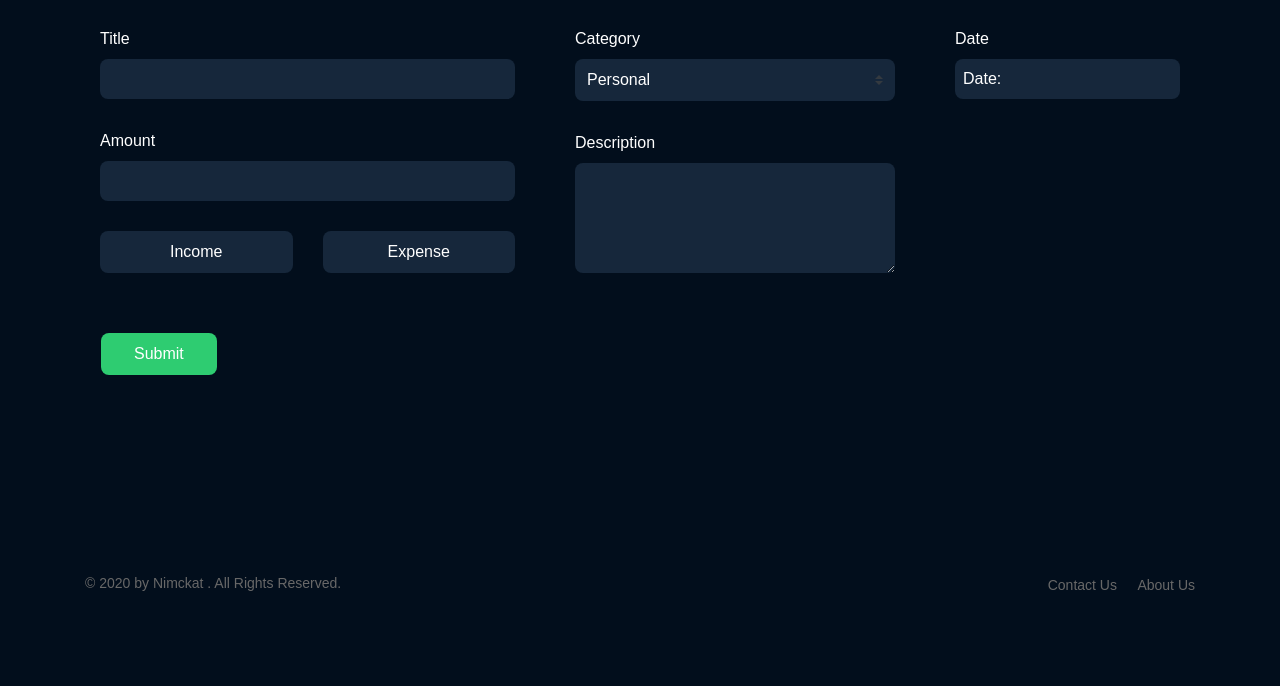
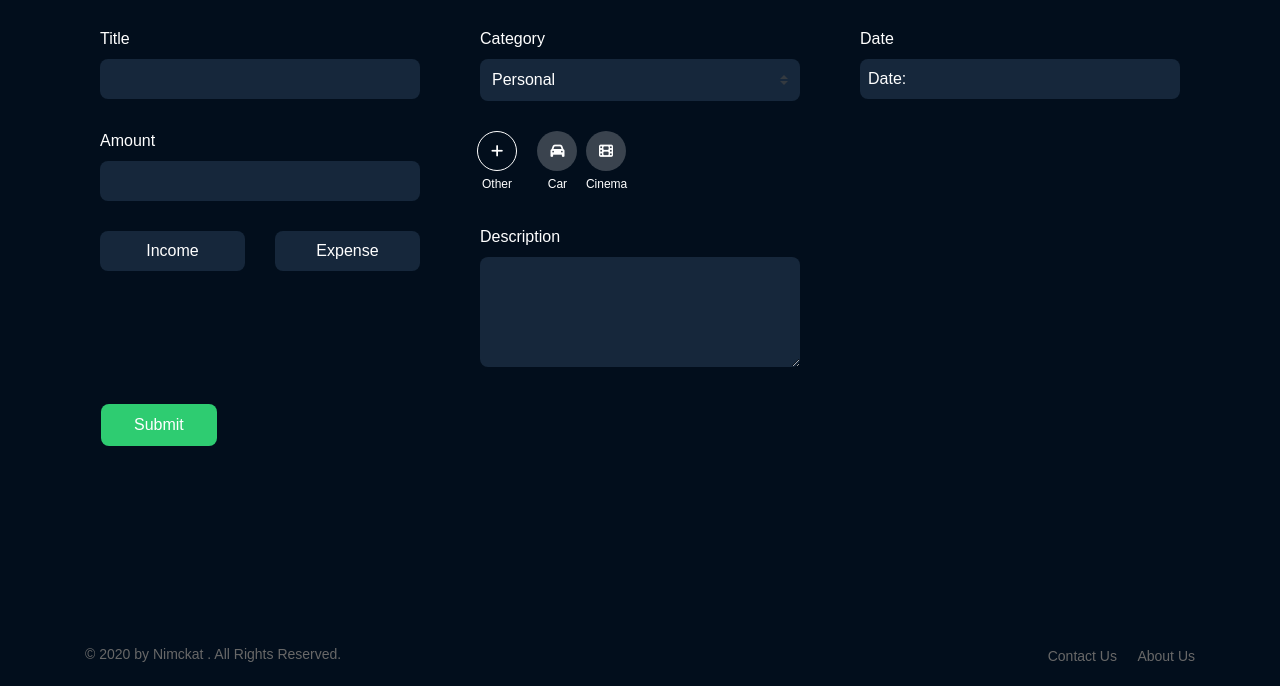
Before and after one commit to Mdhesari/Finance-Management, a website: page add-finance.html in a window 1280 px wide. Shown: the part 251-937 px from the top of the page. Before the commit the page ends 866 px from the top, so only its background shows below. Drawn offline with nearby package versions, Linux system fonts and the light colour scheme.

Commit message:
channge category design

```diff
--- a/add-finance.html
+++ b/add-finance.html
@@ -14,6 +14,7 @@
     <script src="assets/js/jquery.slim.min.js" type="text/javascript"></script>
 
     <!--Jquery -->
+    <script src="https://kit.fontawesome.com/de1219be64.js" crossorigin="anonymous"></script>
 </head>
 
 <body>
@@ -51,7 +52,7 @@
                 <div class="add-content">
                     <form action="" class="form-holder Date">
                         <div class="row row-form-holder">
-                            <div class="col-lg-5 col-md-12 form-inpus">
+                            <div class="col-lg-4 col-md-12 form-inpus">
                                 <div class="form-input col-md-12">
                                     <div class="input-title">
                                         <span>Title</span>
@@ -65,16 +66,18 @@
                                     <input type="number" class="finance-input">
                                 </div>
                                 <div class="form-input col-md-12">
-                                    <div class="row">
-                                        <div class=" col-md-6 btn-holder ">
-                                            <button class="btn btn-peyment income-btn" id="income-btn">
-                                                Income
-                                            </button>
+                                    <div class="row peyments">
+                                        <div class="col-md-6 ">
+                                            <div class="inner-payment">
+                                                <input type="checkbox" id="income" class="peyment-input income-input">
+                                                <label for="income" class="peyment-lable income">Income</label>
+                                            </div>
                                         </div>
-                                        <div class=" col-md-6 btn-holder ">
-                                            <button class="btn btn-peyment expense-btn">
-                                                Expense
-                                            </button>
+                                        <div class=" col-md-6">
+                                            <div class="inner-payment">
+                                                <input type="checkbox" id="expense" class="peyment-input expense-input">
+                                                <label for="expense" class="peyment-lable expense">Expense</label>
+                                            </div>
                                         </div>
                                     </div>
                                 </div>
@@ -90,6 +93,32 @@
                                         <option value="3">Home</option>
                                     </select>
                                 </div>
+                                <div class="category-holder">
+                                    <div class="btn-category">
+                                        <button class="btn add-btn"><i class="fas fa-plus"></i></button>
+                                        <div class="name-btn">
+                                            Other
+                                        </div>
+                                    </div>
+                                    <ul class="categories">
+                                        <li class="category">
+                                            <div class="cat-icon">
+                                                <i class=" fas fa-car"></i>
+                                            </div>
+                                            <div class="cat-name">
+                                                Car
+                                            </div>
+                                        </li>
+                                        <li class="category">
+                                            <div class="cat-icon">
+                                                <i class=" fas fa-film"></i>
+                                            </div>
+                                            <div class="cat-name">
+                                                Cinema
+                                            </div>
+                                        </li>
+                                    </ul>
+                                </div>
                                 <div class="form-input col-md-12">
                                     <div class="input-title">
                                         <span>Description</span>
@@ -97,15 +126,15 @@
                                     <textarea name="" id="" cols="30" rows="10"></textarea>
                                 </div>
                             </div>
-                            <div class="col-lg-3 .col-md-12 form-inputs">
+                            <div class="col-lg-4 .col-md-12 form-inputs">
                                 <div class="form-input col-md-12">
                                     <div class="input-title">
                                         <span>Date</span>
                                     </div>
-                                        <input type="text" id="datepicker" value="Date:" class="finance-input" />
-                                    </div>
+                                    <input type="text" id="datepicker" value="Date:" class="finance-input" />
                                 </div>
                             </div>
+                        </div>
                         <div class="row-form-holder row-form-button">
                             <button class="btn btn-submit" type="submit"> Submit</button>
                         </div>
@@ -137,9 +166,9 @@
     <script src="https://code.jquery.com/jquery-1.12.4.js"></script>
     <script src="https://code.jquery.com/ui/1.12.1/jquery-ui.js"></script>
     <script>
-          $(function () {
-              $("#datepicker").datepicker();
-          });
+        $(function () {
+            $("#datepicker").datepicker();
+        });
     </script>
 </body>
 
--- a/assets/css/m-style.css
+++ b/assets/css/m-style.css
@@ -525,26 +525,107 @@ section.sec {
 .add-finace-section{
     padding: 150px 0 !important;
 }
-.btn-peyment{
+.category-holder{
+    margin-bottom:30px;
+    padding: 0 12px;
+}
+.category-holder .btn-category{
+    display: inline-block;
+}
+.category-holder .add-btn {
+    width: 40px;
+    height: 40px;
+    border-radius: 50%;
+    border: 1.5px solid #fff;
+    display: flex;
+    align-items: center;
+    justify-content: center;
+}
+.category-holder .add-btn i{
+    color: #fff;
+    font-size: 14px;
+}
+.btn-category .name-btn {
+    text-align: center;
+    font-size: 12px;
+    margin-top: 4px;
+}
+.btn-category:hover .add-btn{
+    background-color: #fff;
+
+}
+.btn-category:hover .add-btn i{
+    color: #000;
+
+}
+.categories{
+    display: inline-block;
+    margin-left: 16px;
+}
+.categories .category {
+    display: inline-block;
+    margin-right: 4px;
+    width: 40px;
+    text-align: center;
+}
+.categories .category .cat-icon{
+    width: 40px;
+    height: 40px;
+    border-radius: 50%;
+    display: flex;
+    align-items: center;
+    justify-content: center;
+    background-color: #ffffff38;
+    text-align: center;
+    transition: all .3s;
+    -webkit-transition: all .3s;
+    -moz-transition: all .3s;
+    -ms-transition: all .3s;
+    -o-transition: all .3s;
+}
+.categories .category .cat-icon i{
+    font-size: 14px;
+}
+.categories .category .cat-name{
+    font-size: 12px;
+    margin-top: 4px;
+}
+.categories .category:hover .cat-icon{
+    background-color: #fff;
+}
+.categories .category:hover .cat-icon i{
+   color: #000;
+}
+ .inner-payment{
+     position: relative;
+ }
+ .inner-payment .peyment-input{
+    opacity: 0;
+    visibility: hidden;
+    position: absolute;
+    z-index: 9999;
+    left: 0;
+    right: 0;
+    width: 100%;
+    height: 100%;
+ }
+ .inner-payment .peyment-lable{
     background-color: #16273b;
     color: #fff;
     padding: 8px 32px;
     width: 100%;
     margin-bottom: 30px;
     border-radius: 8px;
+    text-align: center;
+ }
+ .income-input:checked+.income {
+ background-color: #2ecc71 !important;
 }
-.btn-peyment:hover{
-    color: #fff;
+ .expense-input:checked+.expense {
+ background-color: #c2185b !important;
 }
-.income-btn.active{
-    background-color: #2ecc71;
-}
-.expense-btn.active{
-    background-color:#D24D57;
-}
-.row-form-button {
-    /* text-align: right; */
-}
+
+
 .row-form-button .btn-submit{
     background-color: #2ecc71;
     color: #fff;
--- a/assets/js/main.js
+++ b/assets/js/main.js
@@ -1,15 +1,3 @@
-jQuery(document).ready(function ($) {
-	clicksEvent();
-
-	function clicksEvent() {
-		$("income-btn").on("click", function () {
-			$("this").toggleClass("active");
-		});
-		$("expense-btn").on("click", function () {
-			$("this").toggleClass("active");
-		});
-	}
-});
 const signUpButton = document.getElementById('signUp');
 const signInButton = document.getElementById('signIn');
 const container = document.getElementById('container');
```
